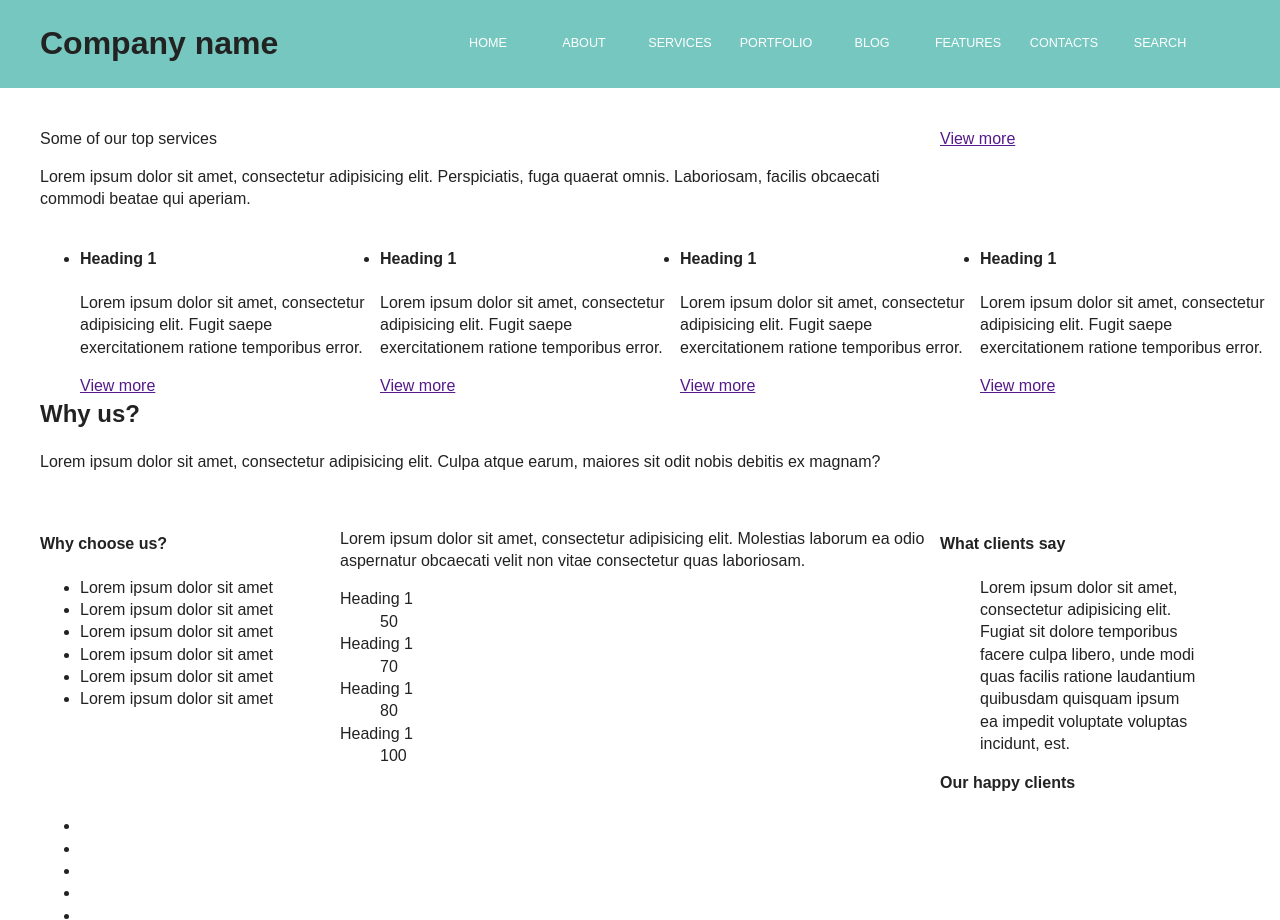
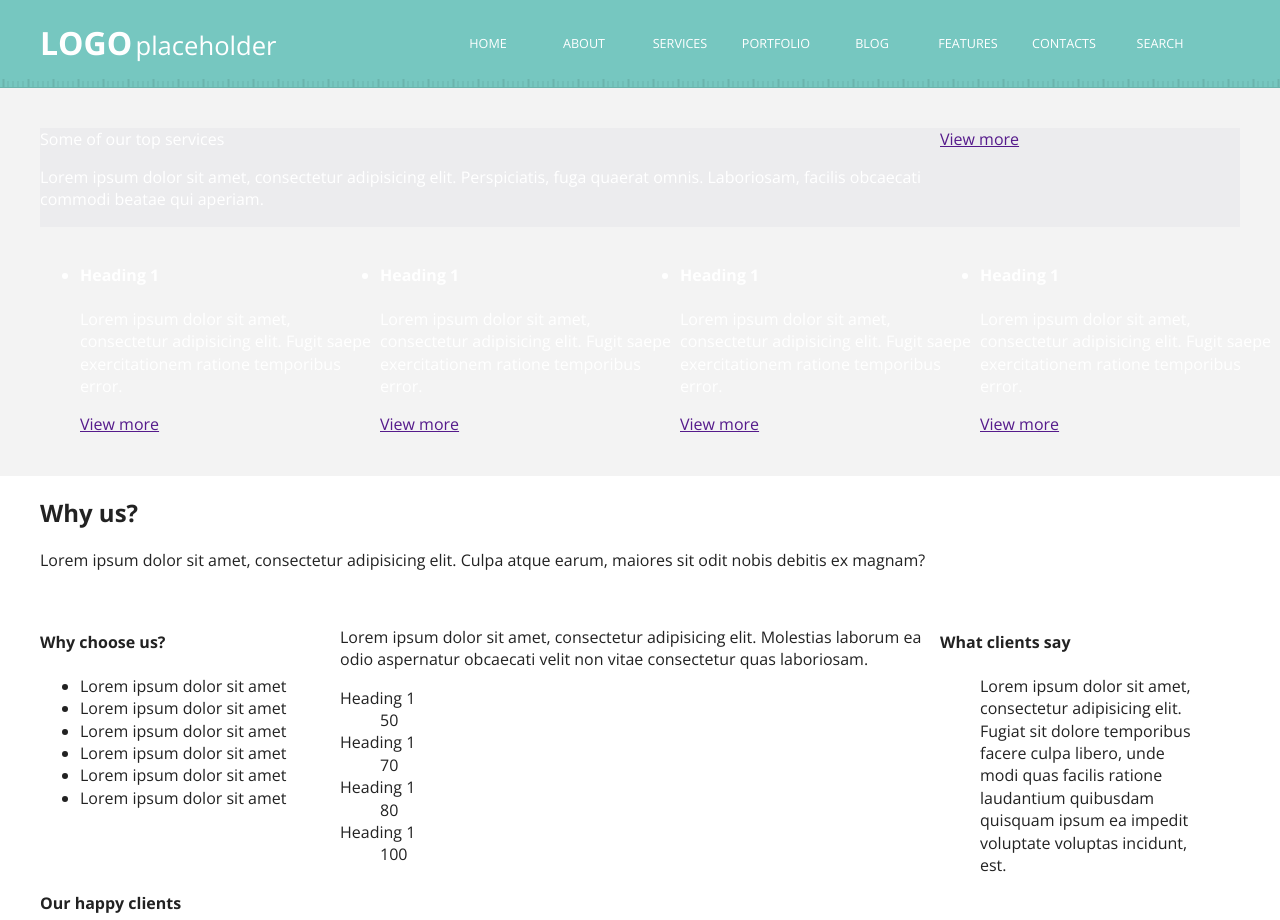
Before and after one commit to williamsdesigns/carloantest, a website: page index.html in a window 1280 px wide. Shown: the top 920 px of the page. Drawn offline with nearby package versions, Linux system fonts and the light colour scheme.

Commit message:
added ruler to nav, working on module

```diff
--- a/dev/scss/build.scss
+++ b/dev/scss/build.scss
@@ -1,5 +1,7 @@
+@import url(http://fonts.googleapis.com/css?family=Open+Sans:400,700,600);
 @import "core/options", "core/mixins";
 @import "core/sections";
+@import "core/general";
 @import "core/owl-carousel/owl.carousel", "core/owl-carousel/owl.theme", "core/owl-carousel/owl.transitions";
 @import "core/grid"; //Really basic grid
 @import "core/layout"; //Really basic grid
--- a/dev/scss/core/_general.scss
+++ b/dev/scss/core/_general.scss
@@ -0,0 +1,14 @@
+
+body{
+	font-family: 'Open Sans', sans-serif;
+}
+
+.clearfix:before,
+.clearfix:after {
+    content: " "; /* 1 */
+    display: table; /* 2 */
+}
+
+.clearfix:after {
+    clear: both;
+}
--- a/dev/scss/core/_layout.scss
+++ b/dev/scss/core/_layout.scss
@@ -1,10 +1,20 @@
 .header{
 	width: 100%;
 	background-color: $color--pop;
+	background-image: url(../img/ruler.png);
+	background-position: bottom;
+	background-repeat: repeat-x;
 }
 .logo{
 	float: left;
 	width: 30%;
+	h1{
+		color: white;
+		small{
+			font-weight: normal;
+			margin-left: -$gutter/2;
+		}
+	}
 }
 
 .nav{
@@ -21,7 +31,7 @@
 			text-decoration: none;
 			color: white;
 		}
-		a:hover{
+		&:hover a{
 			background-color: darken($color--pop, 20%);
 			@include border-radius($gutter/2);
 			border-bottom: 3px solid darken($color--pop, 40%);
@@ -41,8 +51,18 @@
 		position: absolute;
 	}
 	&__item--has-children:hover{
+		&:hover a{
+			background-color: $color--stand-out;
+			border-bottom: 3px solid darken($color--stand-out, 40%);
+		}
+
 		ul{
 			display: block;
 		}
 	}
 }
+
+.module{
+	@extend .clearfix;
+	background-color: $color--darker;
+}
--- a/dev/scss/core/_options.scss
+++ b/dev/scss/core/_options.scss
@@ -3,6 +3,7 @@
  */
 $gutter: 10px;
 $fontSize: 14;
-$color--dark: #000;
+$color--dark: #f3f3f3;
+$color--darker: #ececee;
 $color--pop: #76c7c0;
-$color--stand-out: #000;
+$color--stand-out: #e8645a;
--- a/dev/scss/core/_sections.scss
+++ b/dev/scss/core/_sections.scss
@@ -7,6 +7,6 @@
     padding: $gutter*4 0;
 }
 .section--dark{
-    background-color: rgba($color--pop, 0.6);
+    background-color: $color--dark;
     color: white;
 }
--- a/index.html
+++ b/index.html
@@ -17,7 +17,7 @@
         <div class="header clearfix">
             <div class="container">
                 <div class="logo">
-                    <h1 class="ir">Company name</h1>
+                    <h1 class="ir">LOGO <small>placeholder</small></h1>
                 </div>
                 <nav class="nav">
                     <ul>
@@ -40,7 +40,7 @@
             </div>
         </div>
 
-        <section class="section">
+        <section class="section section--dark clearfix">
             <div class="container">
                 <div class="module">
                     <div class="col-3-4"
```
Also changed, not shown: css/core.css, img/ruler.png (added), 1 other file.
